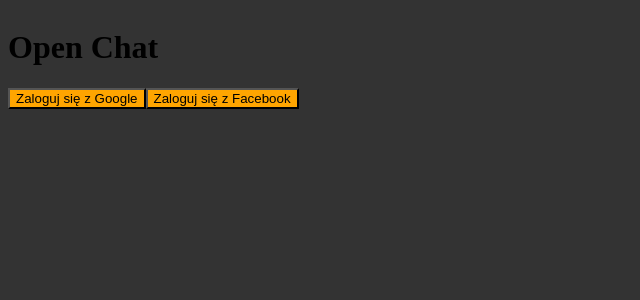
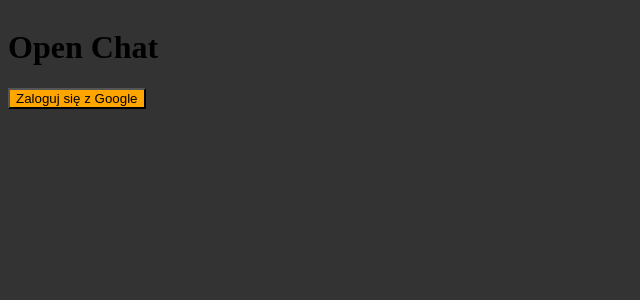
Before and after one commit to Mixeronix/Open-Chat-App, a React (Create React App) app: page / in a window 1280 px wide. Shown: the top 300 px of the page, without its empty margins (0-640 px from the left). Built offline with nearby package versions, Linux system fonts and the light colour scheme.

Commit message:
removed fb and scolling to bottom

```diff
--- a/src/Chat.js
+++ b/src/Chat.js
@@ -1,4 +1,4 @@
-import React, { useEffect, useState } from "react";
+import React, { useEffect, useState, useRef } from "react";
 import Cookies from "js-cookie";
 import app from "./InitFirebase";
 import { getFirestore, collection, addDoc, serverTimestamp, orderBy, limit, query, onSnapshot } from "firebase/firestore";
@@ -6,9 +6,11 @@
 const db = getFirestore(app);
 
 export default function Chat() {
+	const scroll = useRef(null);
 	const [userUid, setUid] = useState();
 	const [message, setMessage] = useState("");
 	const [messages, setMessages] = useState([]);
+
 	useEffect(() => {
 		const getUid = async () => {
 			setUid(Cookies.get("user"));
@@ -21,10 +23,13 @@
 				messages.unshift(doc.data());
 			});
 			setMessages(messages);
+			scroll.current.scrollIntoView({ behavior: "smooth" });
 		});
 	}, []);
 
 	const addMessage = async () => {
+		scroll.current.scrollIntoView({ behavior: "smooth" });
+
 		if (message.trim() !== "") {
 			setMessage("");
 			await addDoc(collection(db, "Messages"), {
@@ -51,7 +56,7 @@
 				</button>
 			</header>
 
-			<main className="px-3 md:px-6 lg:px-7 pb-6 md:pb-8 lg:pb-10 bg-gray min-h-full flex flex-col">
+			<main className="px-3 md:px-6 lg:px-7 py-14 md:py-20 bg-gray min-h-full flex flex-col">
 				{messages.map((msg, index) => (
 					<Message
 						sameAuthor={index !== 0 ? messages[index].author === messages[index - 1].author : false}
@@ -60,6 +65,7 @@
 						key={msg.text + msg.author + Math.random()}
 					/>
 				))}
+				<div ref={scroll}></div>
 			</main>
 
 			<form className="fixed left-0 right-0 z-50 bottom-0 flex flex-row" onSubmit={() => addMessage()} target="hiddenFrame">
@@ -97,13 +103,13 @@
 		return (
 			<div className={`flex ${owns ? "self-end flex-row-reverse" : "self-start flex-row"} ${sameAuthor ? "mt-1" : "mt-7"}`}>
 				<div className="h-8 w-8 sm:h-10 sm:w-10 lg:h-12 lg:w-12 p-1 sm:p-2 md:p-3 inline-block"></div>
-				<spansm
+				<span
 					className={`p-2 sm:p-3 max-w-xxs sm:max-w-md md:max-w-lg lg:max-w-xl break-words text-white bg-accent mx-2 md:mx-3 text-xs sm:text-sm lg:text-base ${
 						owns ? "rounded-right" : "rounded-left"
 					}`}
 				>
 					{msg.text}
-				</spansm>
+				</span>
 			</div>
 		);
 	} else {
--- a/src/SignIn.js
+++ b/src/SignIn.js
@@ -1,7 +1,7 @@
 import React from "react";
 import app from "./InitFirebase";
 
-import { getAuth, GoogleAuthProvider, signInWithPopup, FacebookAuthProvider } from "firebase/auth";
+import { getAuth, GoogleAuthProvider, signInWithPopup } from "firebase/auth";
 import Cookies from "js-cookie";
 
 const auth = getAuth(app);
@@ -17,18 +17,6 @@
 		});
 	};
 
-	const signInWithFacebook = () => {
-		const provider = new FacebookAuthProvider();
-
-		signInWithPopup(auth, provider).then((result) => {
-			// The signed-in user info.
-			const user = result.user;
-
-			Cookies.set("user", user.uid);
-			window.location.reload(false);
-		});
-	};
-
 	return (
 		<div className="bg-gray w-full h-screen grid place-items-center">
 			<h1 className="text-5xl md:text-8xl text-gray-100 font-extrabold text-center ">Open Chat</h1>
@@ -39,12 +27,6 @@
 			>
 				Zaloguj się z Google
 			</button>
-			<button
-				className="sign-in bg-accent text-white px-10  md:px-16 py-7  sm:py-10 md:py-14 text-2xl sm:text-3xl md:text-4xl lg:text-5xl font-bold rounded-lg"
-				onClick={signInWithFacebook}
-			>
-				Zaloguj się z Facebook
-			</button>
 		</div>
 	);
 }
```
Also changed, not shown: 11 other files (tests, documents, lock files or other folders).
